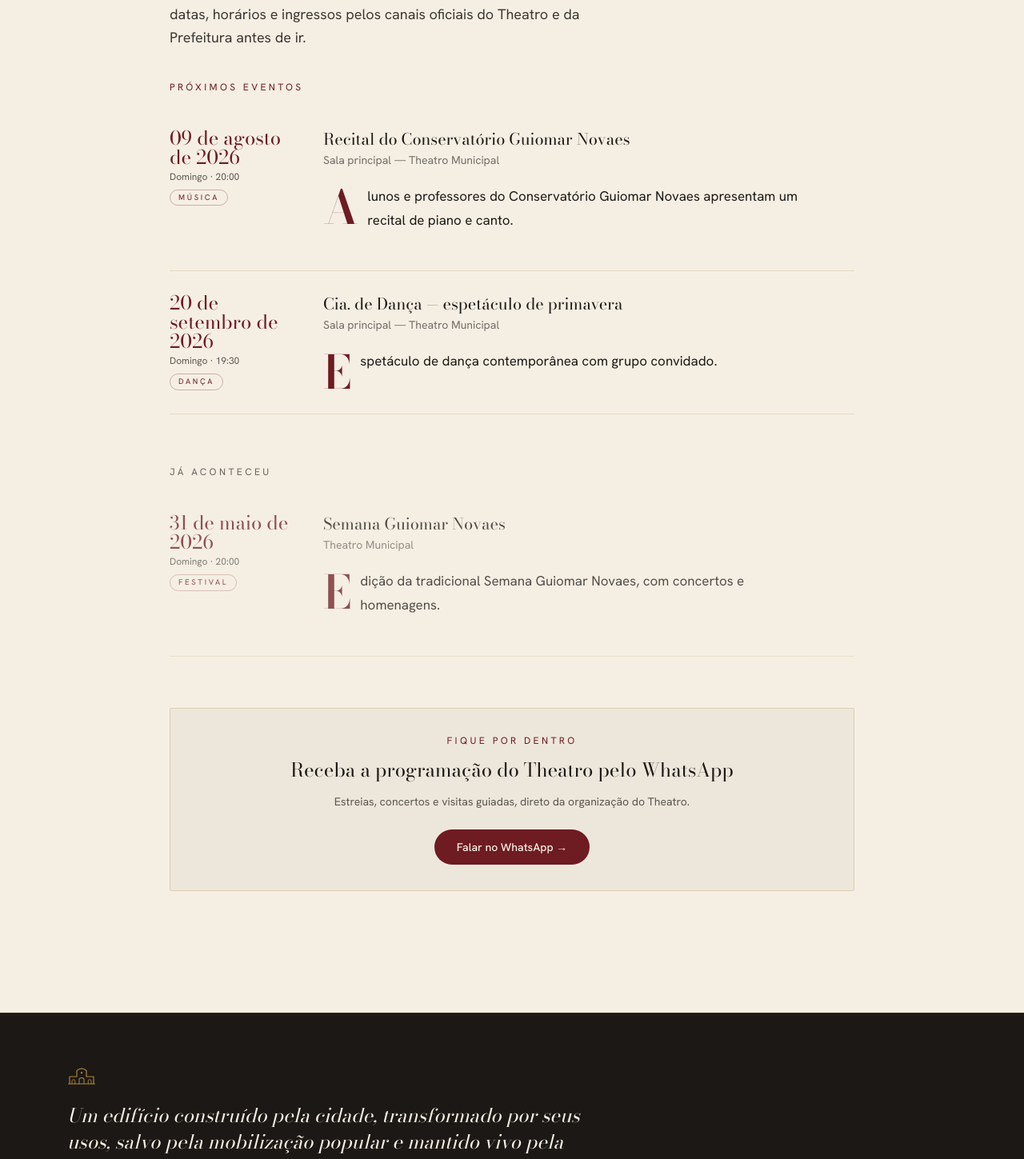
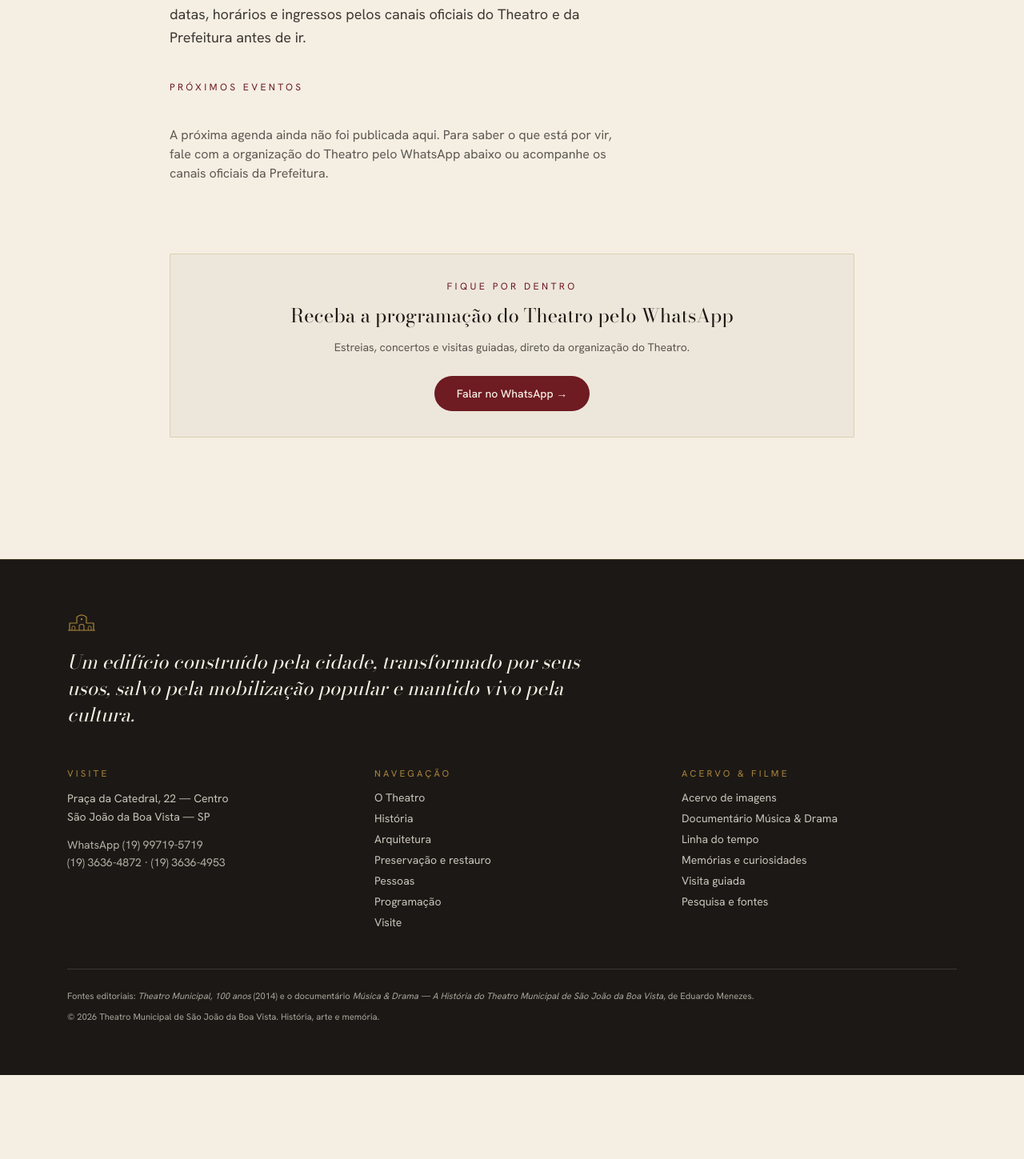
Before and after one commit to edumenezes75/theatro-sjbv, a Next.js app: page /programacao in a window 1280 px wide. Shown: the part 444-1893 px from the top of the page at 80% size. After the commit the page ends 1788 px from the top, so only its background shows below. Built offline with nearby package versions, Linux system fonts and the light colour scheme.

Commit message:
Critica externa: corrige <title> duplicado nas paginas editoriais (usa titulo curto + template), oculta eventos-exemplo da Programacao (eram placeholders 'exemplo:true') com estado vazio institucional + WhatsApp, e unifica a navegacao do footer (inclui Programacao/Visite; agrupa secundarias)

```diff
--- a/app/(editorial)/[slug]/page.tsx
+++ b/app/(editorial)/[slug]/page.tsx
@@ -34,7 +34,7 @@ export function generateStaticParams() {
 export function generateMetadata({ params }: { params: { slug: string } }): Metadata {
   const page = getPageBySlug('/' + params.slug);
   if (!page) return {};
-  return { title: page.meta.seo_title || page.meta.title, description: page.meta.seo_description };
+  return { title: page.meta.title, description: page.meta.seo_description };
 }
 
 const GALLERIES: Record<string, { title: string; cats: string[] }> = {
--- a/app/programacao/page.tsx
+++ b/app/programacao/page.tsx
@@ -37,8 +37,9 @@ function Card({ e }: { e: ReturnType<typeof getEventos>[number] }) {
 export default function ProgramacaoPage() {
   const eventos = getEventos();
   const now = new Date().toISOString();
-  const futuros = eventos.filter((e) => e.date >= now || e.status === 'agendado').sort((a, b) => (a.date > b.date ? 1 : -1));
-  const passados = eventos.filter((e) => !(e.date >= now || e.status === 'agendado'));
+  const reais = eventos.filter((e) => !e.exemplo);
+  const futuros = reais.filter((e) => e.date >= now || e.status === 'agendado').sort((a, b) => (a.date > b.date ? 1 : -1));
+  const passados = reais.filter((e) => !(e.date >= now || e.status === 'agendado'));
 
   return (
     <article>
@@ -50,7 +51,7 @@ export default function ProgramacaoPage() {
 
         <h2 className="font-sans text-xs uppercase tracking-eyebrow text-curtain dark:text-gold">Próximos eventos</h2>
         <div className="mt-4">
-          {futuros.length ? futuros.map((e) => <Card key={e.slug} e={e} />) : <p className="py-8 font-sans text-ink/60 dark:text-cream/60">Nenhum evento agendado no momento.</p>}
+          {futuros.length ? futuros.map((e) => <Card key={e.slug} e={e} />) : <p className="max-w-reading py-6 font-sans text-ink/70 dark:text-cream/70">A próxima agenda ainda não foi publicada aqui. Para saber o que está por vir, fale com a organização do Theatro pelo WhatsApp abaixo ou acompanhe os canais oficiais da Prefeitura.</p>}
         </div>
 
         {passados.length > 0 && (
--- a/components/Footer.tsx
+++ b/components/Footer.tsx
@@ -22,7 +22,7 @@ export default function Footer() {
           <div>
             <h3 className="font-sans text-[0.72rem] uppercase tracking-eyebrow text-gold">Navegação</h3>
             <ul className="mt-3 space-y-1.5 text-sm">
-              {[['/o-theatro','O Theatro'],['/historia','História'],['/arquitetura','Arquitetura'],['/restauracao','Restauro'],['/pessoas','Pessoas'],['/linha-do-tempo','Linha do tempo']].map(([h,l]) => (
+              {[['/o-theatro','O Theatro'],['/historia','História'],['/arquitetura','Arquitetura'],['/restauracao','Preservação e restauro'],['/pessoas','Pessoas'],['/programacao','Programação'],['/visite','Visite']].map(([h,l]) => (
                 <li key={h}><Link href={h} className="text-cream/80 hover:text-gold">{l}</Link></li>
               ))}
             </ul>
@@ -30,7 +30,7 @@ export default function Footer() {
           <div>
             <h3 className="font-sans text-[0.72rem] uppercase tracking-eyebrow text-gold">Acervo & filme</h3>
             <ul className="mt-3 space-y-1.5 text-sm">
-              {[['/documentario','Documentário Música & Drama'],['/acervo','Acervo de imagens'],['/memorias','Memórias e curiosidades'],['/fontes','Pesquisa e fontes']].map(([h,l]) => (
+              {[['/acervo','Acervo de imagens'],['/documentario','Documentário Música & Drama'],['/linha-do-tempo','Linha do tempo'],['/memorias','Memórias e curiosidades'],['/visita-guiada','Visita guiada'],['/fontes','Pesquisa e fontes']].map(([h,l]) => (
                 <li key={h}><Link href={h} className="text-cream/80 hover:text-gold">{l}</Link></li>
               ))}
             </ul>
```
